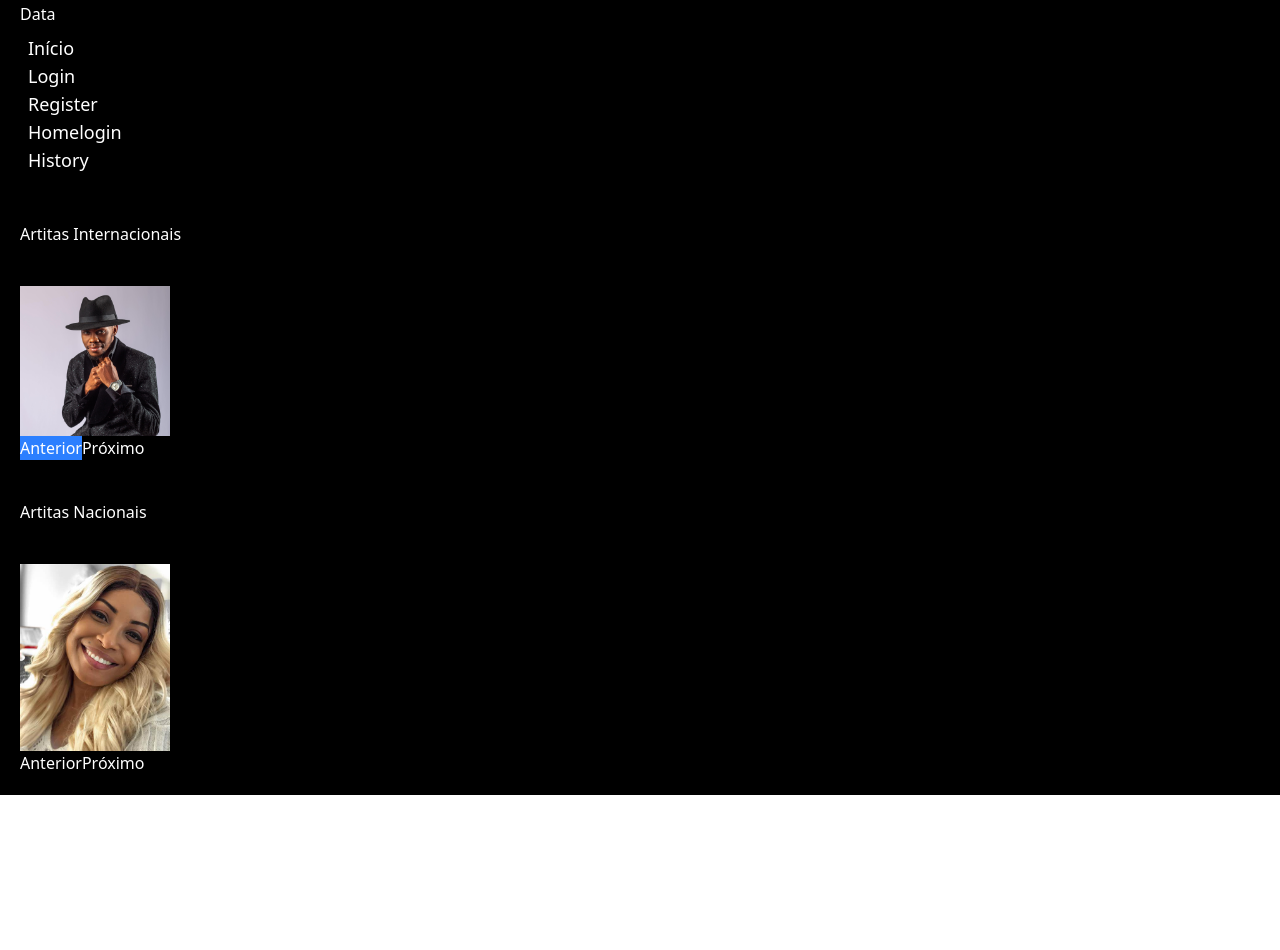
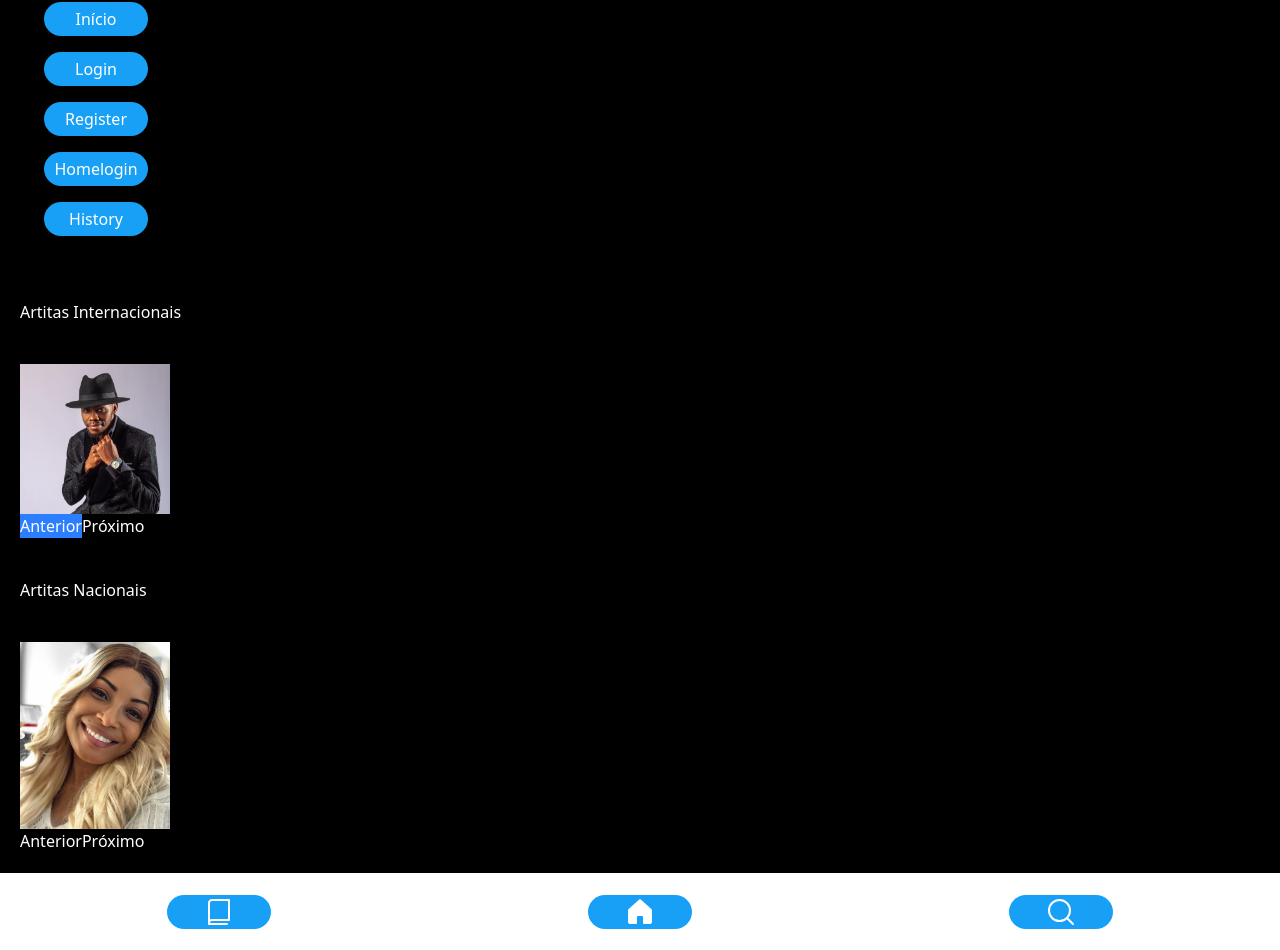
Before and after one commit to maudlyn01/SpotiDados, a React (Vite) app: page /homelogin in a window 1280 px wide. Shown: the part 42-992 px from the top of the page. Before the commit the page ends 917 px from the top, so only its background shows below. Built offline with nearby package versions, Linux system fonts and the light colour scheme.

Commit message:
fix: footer add router

```diff
--- a/src/components/footer.tsx
+++ b/src/components/footer.tsx
@@ -1,14 +1,23 @@
+import { NavLink } from "react-router-dom";
 import { House, Book, MagnifyingGlass } from "phosphor-react";
-const stylebutton = "text-white p-2   gap-10] flex justify-around items-baseline-last mb-0 absolute inset-x-0 bootom-0 h-20";
+const stylebutton =
+  "text-white p-2   gap-10] flex justify-around items-baseline-last mb-0 absolute inset-x-0 bootom-0 h-20";
 export const Footer = () => {
   return (
     <>
       <footer>
         <nav className=" text-white ">
           <div className={stylebutton}>
-            <Book size={32} />
-            <House size={32} weight="fill" />
-            <MagnifyingGlass size={32} />
+            <NavLink to="/" className="btn">
+              <Book size={32} />
+            </NavLink>
+
+            <NavLink to="/home" className="btn">
+              <House size={32} weight="fill" />
+            </NavLink>
+            <NavLink to="/" className="btn">
+              <MagnifyingGlass size={32} />
+            </NavLink>
           </div>
         </nav>
       </footer>
--- a/src/components/header.tsx
+++ b/src/components/header.tsx
@@ -1,29 +1,24 @@
 import { NavLink } from "react-router-dom";
 
-const stylebutton = "text-white  flex flex-around  rounded-full";
 export const Header = () => {
   return (
     <>
       <header>
         <div className="p-5">
-          <button className={stylebutton}> All </button>
-          <button className={stylebutton}> Data </button>
-
           <nav className="space-x-8 text-lg p-2 text-white">
-            <NavLink to="/" className={stylebutton}>
+            <NavLink to="/" className="btn">
               Início
             </NavLink>
-            <NavLink to="/login" className={stylebutton}>
+            <NavLink to="/login" className="btn">
               Login
             </NavLink>
-
-            <NavLink to="/register">Register</NavLink>
-
-            <NavLink to="/user" className={stylebutton}></NavLink>
-            <NavLink to="/Homelogin" className={stylebutton}>
+            <NavLink to="/register" className="btn">
+              Register
+            </NavLink>
+            <NavLink to="/Homelogin" className="btn">
               Homelogin
             </NavLink>
-            <NavLink to="/history" className={stylebutton}>
+            <NavLink to="/history" className="btn">
               History
             </NavLink>
           </nav>
--- a/src/index.css
+++ b/src/index.css
@@ -1,11 +1,9 @@
 @import "tailwindcss";
-
-
 
 :root {
   /*cores*/
-    --color-primary: #17A0f5;
-    --color-hover:#0f6194;
+  --color-primary: #17a0f5;
+  --color-hover: #0f6194;
   --color-surface: #000000;
   --color-text: #ffffff;
 
@@ -62,7 +60,7 @@
   border: 1px solid var(--color-hover);
   width: var(--input-width);
   height: var(--input-height);
-  border-radius: var(--radius-luco);
+  border-radius: var(--radius-spotidados);
   padding: 0 1rem;
   font-size: var(--font-paragraph);
 }
@@ -79,7 +77,7 @@
   width: var(--card-width);
   height: var(--card-height);
   padding: 1rem;
-  border-radius: var(--radius-luco);
+  border-radius: var(--radius-spotidados);
   box-shadow: 0 0 10px rgba(255, 255, 255, 0.1);
 }
 
--- a/src/pages/homeLogin.tsx
+++ b/src/pages/homeLogin.tsx
@@ -7,7 +7,7 @@ import img2 from "/img/anselmo.png";
 import img3 from "/img/Rihanna.jpg";
 import img4 from "/img/neyma.jpg";
 import img5 from "/img/levy.jpg";
-import img6 from "/img/perola.png";
+import img6 from "/img/perola.jpg";
 import img7 from "/img/ubakka.jpg";
 export const Homelogin = () => {
   //section national
--- a/src/router.tsx
+++ b/src/router.tsx
@@ -11,11 +11,11 @@ import {
 
 const router = createBrowserRouter([
   {
-    path: "/",
+    path: "/splashingscreen",
     element: <SplashingScreen />,
   },
   {
-    path: "/home",
+    path: "/",
     element: <Home />,
   },
   {
```
Lines whose indentation alone changed are shown as unchanged.
